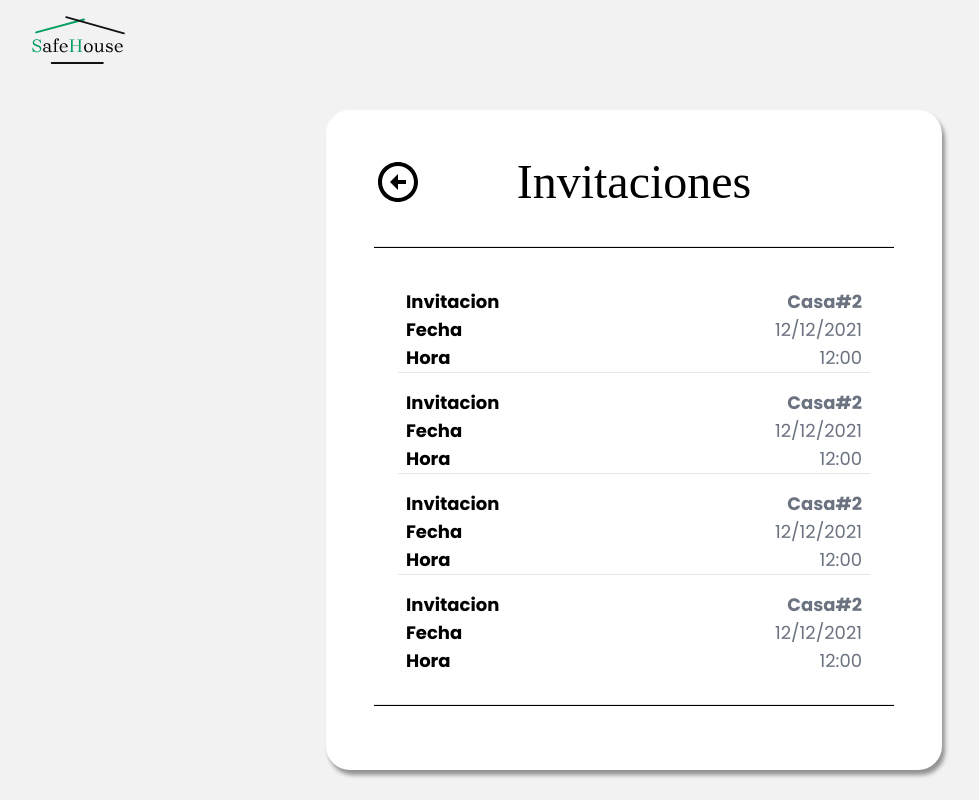
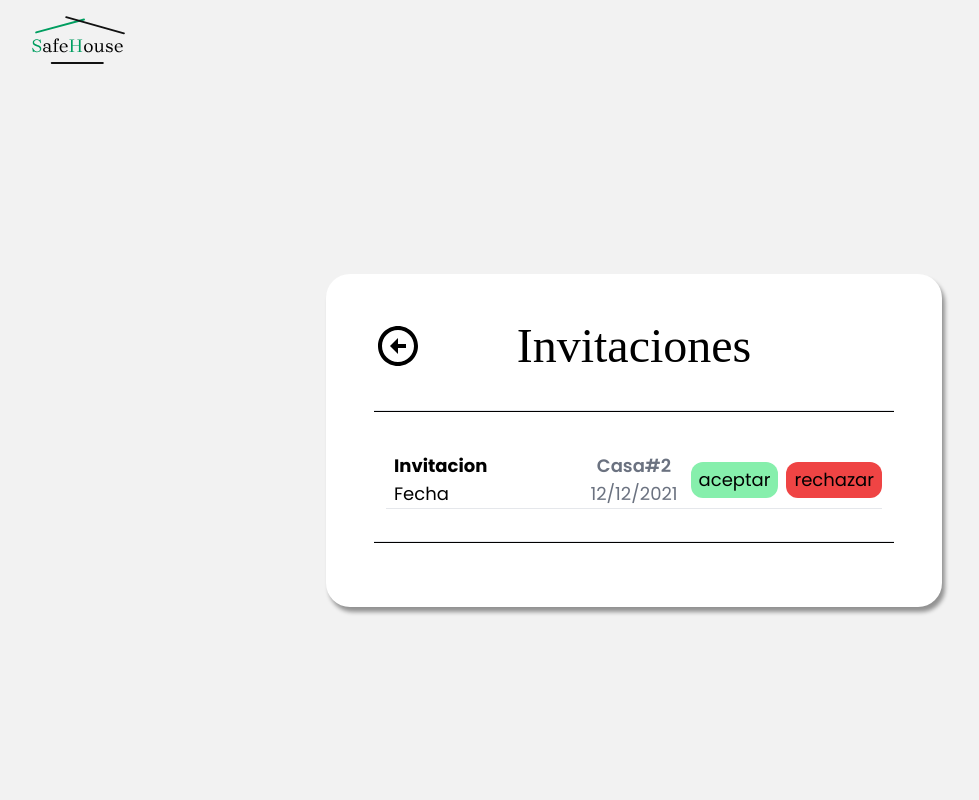
Before and after one commit to Fabio-Alfredo/deploy_definit, a React (Vite) app in the folder safeHouse-frontEnd/: page / in a window 1280 px wide. Shown: the whole page, without its empty margins (6-985 px from the left). Built offline with nearby package versions, Linux system fonts and the light colour scheme; a web font is replaced by a local one.

Commit message:
update: style invitation card

```diff
--- a/safeHouse-frontEnd/src/components/invitationComponents/ContainerInvitations.jsx
+++ b/safeHouse-frontEnd/src/components/invitationComponents/ContainerInvitations.jsx
@@ -10,11 +10,6 @@ const ContainerInvitations = () => {
                 <hr className='h-0.5 bg-black mb-6 mx-4' />
                 <div className='overflow-y-auto max-h-[35vh] md:max-h-[50vh] px-4'>
                     <InvitationCard />
-                    <InvitationCard />
-                    <InvitationCard />
-                    <InvitationCard />
-                    <InvitationCard />
-                    <InvitationCard />
                 </div>
                 <hr className='h-0.5 bg-black my-8 mx-4' />
             </div>
--- a/safeHouse-frontEnd/src/components/invitationComponents/InvitationCard.jsx
+++ b/safeHouse-frontEnd/src/components/invitationComponents/InvitationCard.jsx
@@ -2,7 +2,27 @@ import React from 'react';
 
 const InvitationCard = () => {
     return (
-        <div className='font-popins grid grid-cols-2 px-6 pt-2 mt-2 text-lg list-none cursor-pointer rounded-xl hover:bg-slate-100 hover:-translate-y-1 duration-500 ' key={2}>
+        <>
+            <div className='font-popins grid grid-cols-3 grid-rows-2 px-3 mt-2 pt-2 text-lg list-none cursor-pointer rounded-xl hover:bg-slate-100 hover:-translate-y-1 duration-500 ' key={2}>
+                <p className='font-popins font-bold items-center px-2'>Invitacion</p>
+                <p className='font-popins text-gray-500 font-semibold text-center'>Casa#2</p>
+                <div className='row-span-2 flex items-center justify-end gap-2'>
+                    <input type="button" value="aceptar" className='px-2 py-1 rounded-xl h-fit w-fit bg-green-300' />
+                    <input type="button" value="rechazar" className='px-2 py-1 rounded-xl h-fit w-fit bg-red-500' />
+                </div>
+                <p className='font-popins items-center px-2'>Fecha</p>
+                <p className='font-popins text-center  text-gray-500'>12/12/2021 </p>
+                <hr className='w-full justify-self-center bg-black col-span-3' />
+            </div>
+        </>
+    );
+};
+
+export default InvitationCard;
+
+
+
+{/* <div className='font-popins grid grid-cols-2 px-6 pt-2 mt-2 text-lg list-none cursor-pointer rounded-xl hover:bg-slate-100 hover:-translate-y-1 duration-500 ' key={2}>
             <p className='font-popins w-full font-bold px-2'>Invitacion</p>
             <p className='font-popins w-full  font-bold px-2 text-end text-gray-500'>Casa#2</p>
             <p className='font-popins w-full font-bold px-2'>Fecha</p>
@@ -11,8 +31,4 @@ const InvitationCard = () => {
             <p className='font-popins w-full px-2 text-end text-gray-500'>12:00 </p>
             <hr className='w-full bg-black col-span-2' />
 
-        </div>
-    );
-};
-
-export default InvitationCard;
+        </div> */}
```
